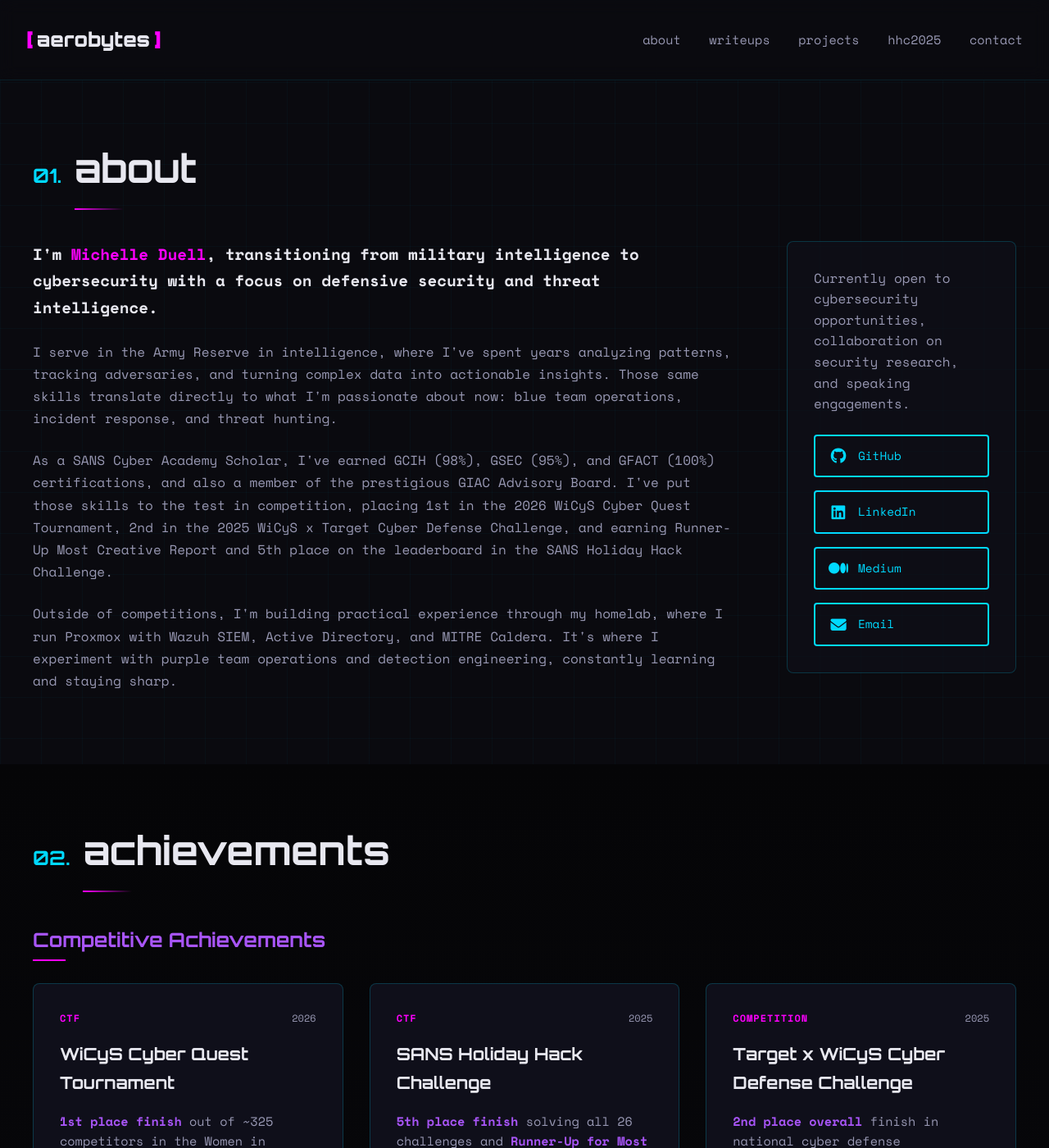
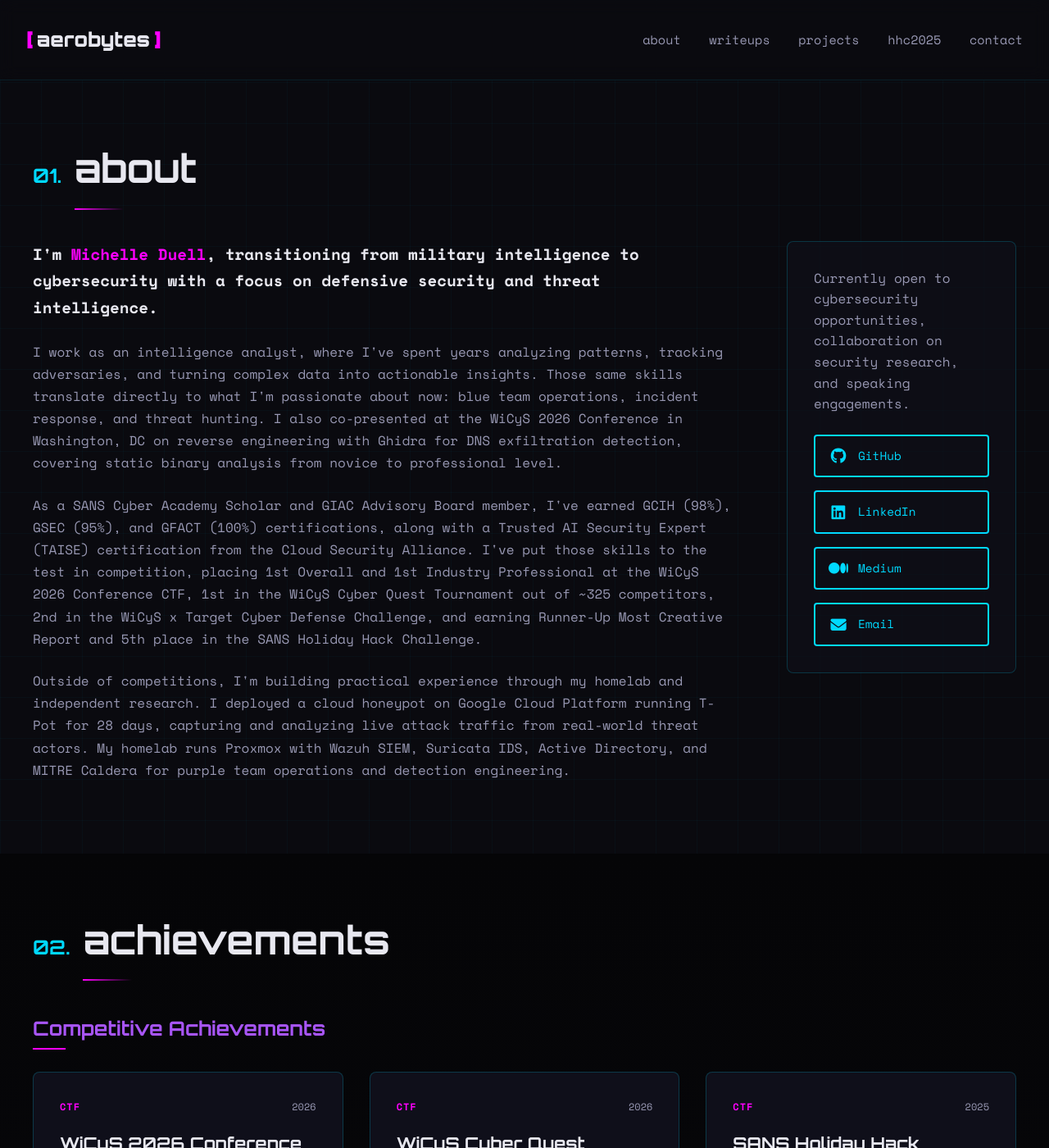
Before and after one commit to Aeronique/aerobytes-site, a Jekyll site: the page built from about.html, in a window 1280 px wide and 1400 px high. Shown: the whole window at 82% size. Built offline with Jekyll 4.4.1, drawn with Linux system fonts in a browser that asks for light colours; some of the changed text lies outside the part shown.

Commit message:
Update about.html

```diff
--- a/about.html
+++ b/about.html
@@ -14,11 +14,11 @@
             <div class="about-text">
                 <p class="lead">I'm <span class="name-highlight">Michelle Duell</span>, transitioning from military intelligence to cybersecurity with a focus on defensive security and threat intelligence.</p>
 
-                <p>I serve in the Army Reserve in intelligence, where I've spent years analyzing patterns, tracking adversaries, and turning complex data into actionable insights. Those same skills translate directly to what I'm passionate about now: blue team operations, incident response, and threat hunting.</p>
+                <p>I work as an intelligence analyst, where I've spent years analyzing patterns, tracking adversaries, and turning complex data into actionable insights. Those same skills translate directly to what I'm passionate about now: blue team operations, incident response, and threat hunting. I also co-presented at the WiCyS 2026 Conference in Washington, DC on reverse engineering with Ghidra for DNS exfiltration detection, covering static binary analysis from novice to professional level.</p>
 
-                <p>As a SANS Cyber Academy Scholar, I've earned GCIH (98%), GSEC (95%), and GFACT (100%) certifications, and also a member of the prestigious GIAC Advisory Board. I've put those skills to the test in competition, placing 1st in the 2026 WiCyS Cyber Quest Tournament, 2nd in the 2025 WiCyS x Target Cyber Defense Challenge, and earning Runner-Up Most Creative Report and 5th place on the leaderboard in the SANS Holiday Hack Challenge.</p>
+                <p>As a SANS Cyber Academy Scholar and GIAC Advisory Board member, I've earned GCIH (98%), GSEC (95%), and GFACT (100%) certifications, along with a Trusted AI Security Expert (TAISE) certification from the Cloud Security Alliance. I've put those skills to the test in competition, placing 1st Overall and 1st Industry Professional at the WiCyS 2026 Conference CTF, 1st in the WiCyS Cyber Quest Tournament out of ~325 competitors, 2nd in the WiCyS x Target Cyber Defense Challenge, and earning Runner-Up Most Creative Report and 5th place in the SANS Holiday Hack Challenge.</p>
 
-                <p>Outside of competitions, I'm building practical experience through my homelab, where I run Proxmox with Wazuh SIEM, Active Directory, and MITRE Caldera. It's where I experiment with purple team operations and detection engineering, constantly learning and staying sharp.</p>
+                <p>Outside of competitions, I'm building practical experience through my homelab and independent research. I deployed a cloud honeypot on Google Cloud Platform running T-Pot for 28 days, capturing and analyzing live attack traffic from real-world threat actors. My homelab runs Proxmox with Wazuh SIEM, Suricata IDS, Active Directory, and MITRE Caldera for purple team operations and detection engineering.</p>
             </div>
 
             <div class="about-contact">
@@ -56,6 +56,21 @@
 
         <h3 class="subsection-title">Competitive Achievements</h3>
         <div class="work-grid">
+            <div class="project-card">
+                <div class="card-header">
+                    <span class="card-tag">CTF</span>
+                    <span class="card-date">2026</span>
+                </div>
+                <h3 class="card-title">WiCyS 2026 Conference CTF</h3>
+                <p class="card-description"><strong>1st place Industry Professional and 1st place Overall</strong> in the NCL-hosted CTF at the WiCyS 2026 Conference in Washington, DC. Competed across OSINT, password cracking, log analysis, network traffic analysis, cryptography, web application exploitation, and forensics challenges.</p>
+                <div class="card-tags">
+                    <span class="tag">OSINT</span>
+                    <span class="tag">Log Analysis</span>
+                    <span class="tag">Web Exploitation</span>
+                    <span class="tag">Forensics</span>
+                </div>
+            </div>
+
             <div class="project-card">
                 <div class="card-header">
                     <span class="card-tag">CTF</span>
@@ -143,16 +158,14 @@
                 <p><span class="prompt">$</span> cat active_certifications.txt</p>
                 <ul class="skill-list">
                     <li>→ SANS Cyber Academy Scholar</li>
+                    <li>→ Trusted AI Security Expert (TAISE) | March 2026</li>
+                    <li>→ GIAC Certified Incident Handler (GCIH) | February 2026</li>
                     <li>→ GIAC Security Essentials (GSEC) | December 2025</li>
                     <li>→ GIAC Foundational Cybersecurity Technologies (GFACT) | October 2025</li>
                     <li>→ ISC2 Certified in Cybersecurity (CC) | June 2025</li>
                     <li>→ Google Cybersecurity Professional Certificate | 2025</li>
                     <li>→ Google IT Support Professional Certificate | 2025</li>
                     <li>→ Google AI Essentials | 2025</li>
-                </ul>
-                <p><span class="prompt">$</span> cat in_progress.txt</p>
-                <ul class="skill-list">
-                    <li>→ GIAC Certified Incident Handler (GCIH) | Expected March 2026</li>
                 </ul>
             </div>
         </div>
```
